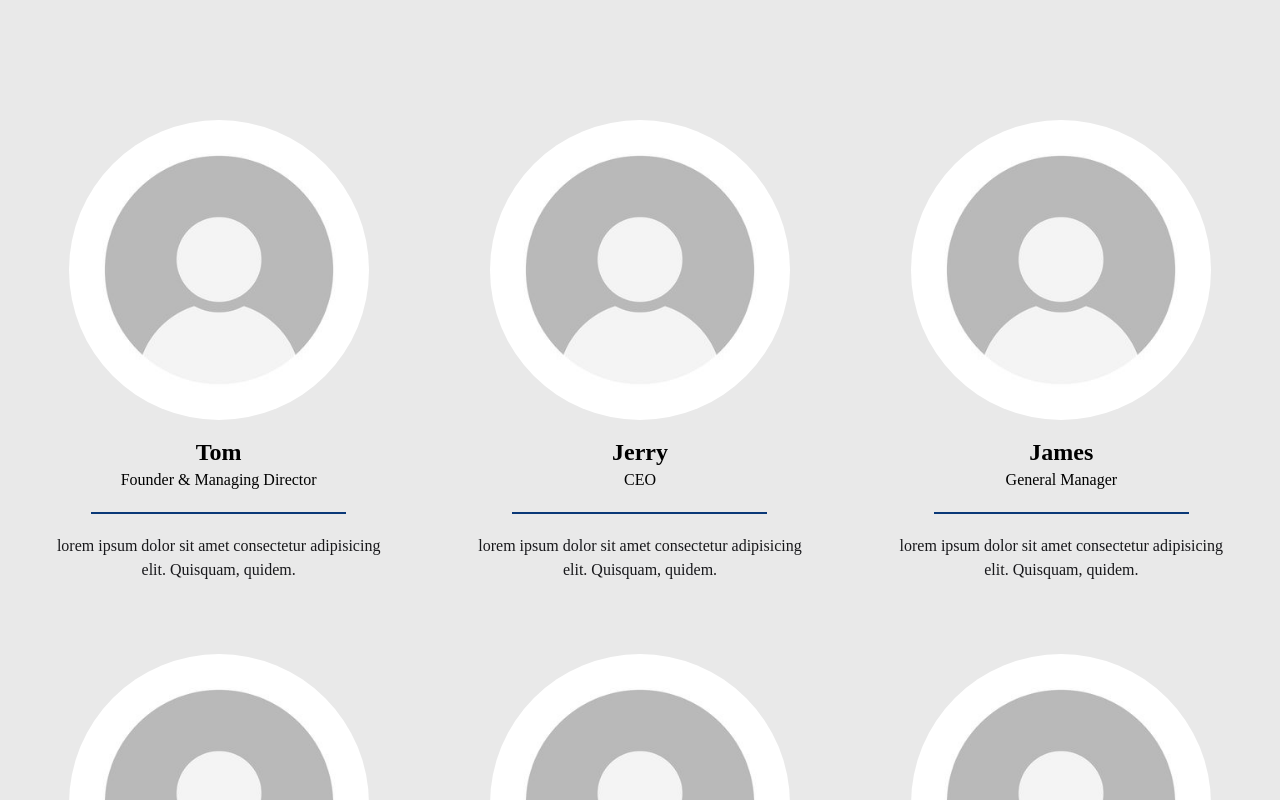
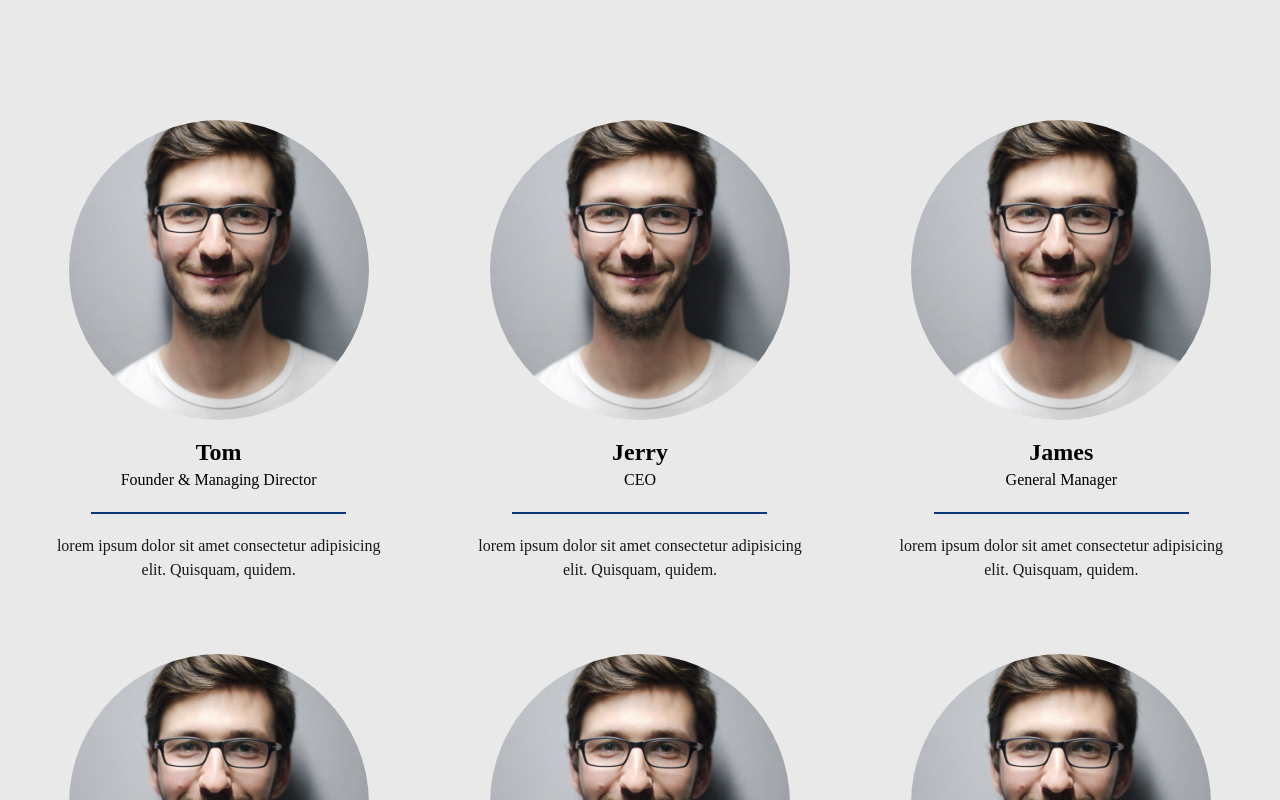
Before and after one commit to TRUENFAIR/trueandfair, a Next.js app: page /about in a window 1280 px wide. Shown: the part 1460-2260 px from the top of the page. Built offline with nearby package versions, Linux system fonts and the light colour scheme.

Commit message:
new iamges addeddd

```diff
--- a/pages/_app.js
+++ b/pages/_app.js
@@ -12,7 +12,7 @@ function MyApp({ Component, pageProps }) {
   const [soicalmedia, setSocialmedia] = useState(false);
   useEffect(() => {
     let timeId = null;
-    console.log(route.pathname)
+
 
     if (route.pathname !== "/contact" && route.pathname !== "/contact2"  && route.pathname !== "/about"  && route.pathname !== "/services"  && route.pathname !== "/library"  && route.pathname !== "/resources"  ) {
 
@@ -38,7 +38,7 @@ function MyApp({ Component, pageProps }) {
     <Layout>
       <Head>
         <title>{`True & Fair`}</title>
-        <meta name="description" content="Official website of True&Fair" />
+        <meta  name="description" content={`Official website of True&Fair`} />
         <link rel="icon" href="/homeicon/tnf.png" />
       </Head>
       <Component {...pageProps} />
--- a/pages/about.js
+++ b/pages/about.js
@@ -23,28 +23,28 @@ export default function About() {
   const team = [
     {
       name: "tom",
-      image: "/default.jpeg",
+      image: "/defult1.jpeg",
       role: "Founder & Managing Director",
       description:
         "lorem ipsum dolor sit amet consectetur adipisicing elit. Quisquam, quidem.",
     },
     {
       name: "jerry",
-      image: "/default.jpeg",
+      image: "/defult1.jpeg",
       role: "CEO",
       description:
         "lorem ipsum dolor sit amet consectetur adipisicing elit. Quisquam, quidem.",
     },
     {
       name: "james",
-      image: "/default.jpeg",
+      image: "/defult1.jpeg",
       role: "General Manager",
       description:
         "lorem ipsum dolor sit amet consectetur adipisicing elit. Quisquam, quidem.",
     },
     {
       name: "james",
-      image: "/default.jpeg",
+      image: "/defult1.jpeg",
       role: "Head of Sourcing",
 
       description:
@@ -52,14 +52,14 @@ export default function About() {
     },
     {
       name: "james",
-      image: "/default.jpeg",
+      image: "/defult1.jpeg",
       role: "Head of Quality",
       description:
         "lorem ipsum dolor sit amet consectetur adipisicing elit. Quisquam, quidem.",
     },
     {
       name: "james",
-      image: "/default.jpeg",
+      image: "/defult1.jpeg",
       role: "Head of Research",
       description:
         "lorem ipsum dolor sit amet consectetur adipisicing elit. Quisquam, quidem.",
```
Also changed, not shown: public/defult1.jpeg (added).
